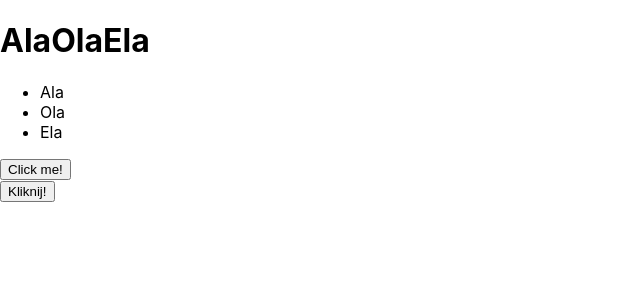
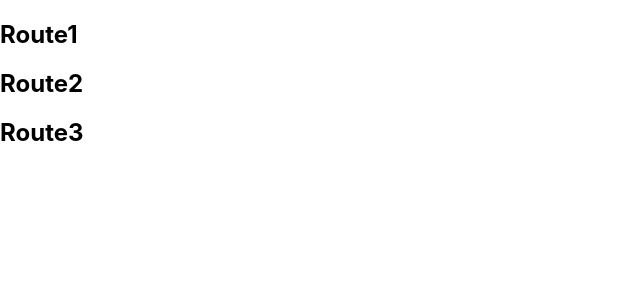
Before and after one commit to KrystianKaminski/js-react-day2, a React (Create React App) app: page / in a window 1280 px wide. Shown: the top 300 px of the page, without its empty margins (0-640 px from the left). Built offline with nearby package versions, Linux system fonts and the light colour scheme; the HTML template or start-up script is replaced by a standard one.

Commit message:
3 components

```diff
--- a/src/App.js
+++ b/src/App.js
@@ -1,5 +1,7 @@
 import React from 'react';
-import Button from './Button'
+import Route1 from './Route1'
+import Route2 from './Route2'
+import Route3 from './Route3'
 
 const names = ['Ala', 'Ola', 'Ela']
 const namesList = names.map(name => <li key={name}>{name}</li>)
@@ -9,19 +11,10 @@
 
 
 const App = (props) => (
- <div>
-    <h1>{names}</h1>
-    <ul>
-      {namesList}
-    </ul>
-    <Button
-      label="Click me!"
-      onClickHandler={() => alert('Click!')}
-    />
-    <Button
-      label="Kliknij!"
-      onClickHandler={() => console.log('Klik!')}
-    />
+  <div>
+    <Route1 />
+    <Route2 />
+    <Route3 />
   </div>
 )
 export default App;
--- /dev/null
+++ b/src/Route1.js
@@ -0,0 +1,9 @@
+import React from 'react'
+
+const Route1 = () => (
+    <div>
+        <h2>Route1</h2>
+    </div>
+)
+
+export default Route1
--- /dev/null
+++ b/src/Route2.js
@@ -0,0 +1,9 @@
+import React from 'react'
+
+const Route2 = () => (
+    <div>
+        <h2>Route2</h2>
+    </div>
+)
+
+export default Route2
--- /dev/null
+++ b/src/Route3.js
@@ -0,0 +1,9 @@
+import React from 'react'
+
+const Route3 = () => (
+    <div>
+        <h2>Route3</h2>
+    </div>
+)
+
+export default Route3
```
